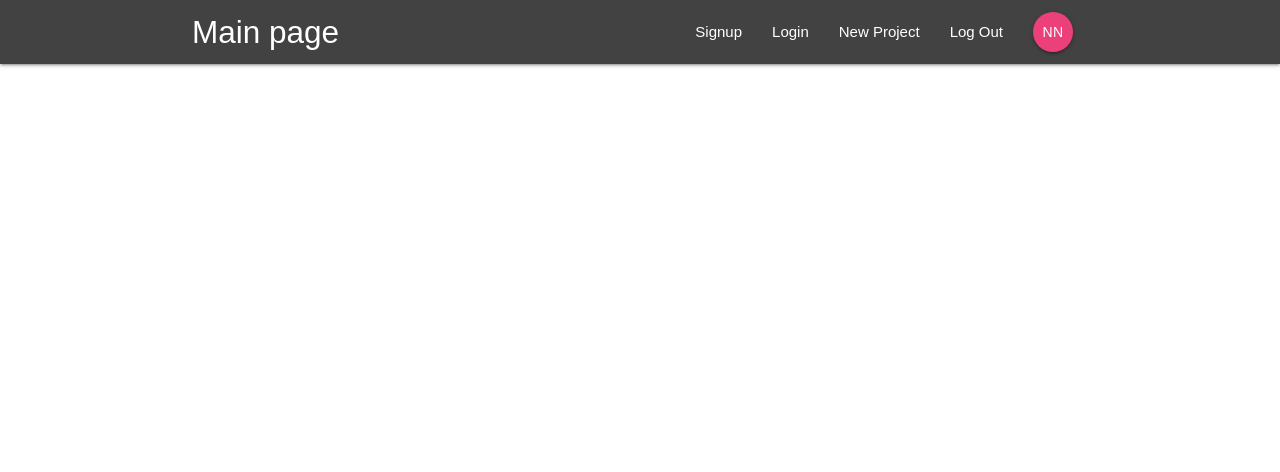
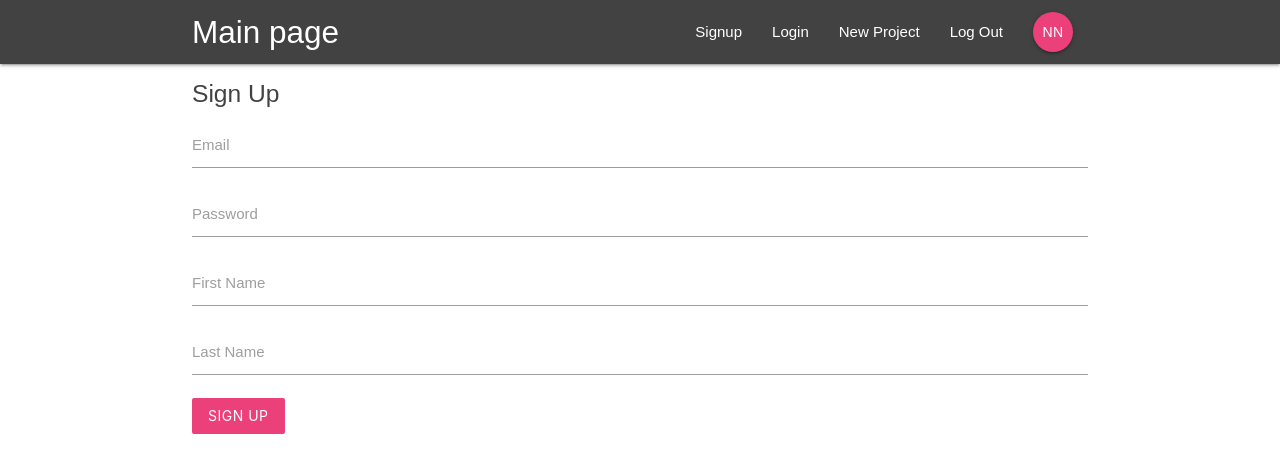
Before and after one commit to ciwwan1980/router-with-redux, a React (Create React App) app: page /signup in a window 1280 px wide. Shown: the top 472 px of the page. Built offline with nearby package versions, Linux system fonts and the light colour scheme.

Commit message:
importing-script-from-materilize-and-setting-signin-sighnout-state

```diff
--- a/public/index.html
+++ b/public/index.html
@@ -40,6 +40,9 @@
       To begin the development, run `npm start` or `yarn start`.
       To create a production bundle, use `npm run build` or `yarn build`.
     -->
+
+    <!-- // loading javascript from materialize to overcome the input value over the label -->
+
     <script src="https://cdnjs.cloudflare.com/ajax/libs/materialize/1.0.0-beta/js/materialize.min.js"></script>
   </body>
 </html>
--- a/src/App.js
+++ b/src/App.js
@@ -3,6 +3,8 @@
 import Navbar from './components/layout/Navbar'
 import Dashboard from './components/dashboard/Dashboard'
 import ProjectDetails from './components/projects/ProjectDetails'
+import SignIn from './components/auth/SignIn'
+import SignUp from './components/auth/SignUp'
 
 class App extends Component {
   render() {
@@ -13,6 +15,8 @@
           <Switch>
             <Route exact path='/' component={Dashboard} />
             <Route path='/project/:id' component={ProjectDetails}/>
+              <Route path='/signin' component={SignIn} />
+              <Route path='/signup' component={SignUp} />
           </Switch>
         </div>
       </BrowserRouter>
--- /dev/null
+++ b/src/components/auth/SignIn.js
@@ -0,0 +1,36 @@
+import React, { Component } from 'react'
+
+class SignIn extends Component {
+  state = {
+
+  }
+  handleChange = (e) => {
+ console.log(e)
+  }
+  handleSubmit = (e) => {
+    e.preventDefault();
+    console.log(e);
+  }
+  render() {
+    return (
+      <div className="container">
+        <form className="white" onSubmit={this.handleSubmit}>
+          <h5 className="grey-text text-darken-3">Sign In</h5>
+          <div className="input-field">
+            <label htmlFor="email">Email</label>
+            <input type="email" id='email' onChange={this.handleChange} />
+          </div>
+          <div className="input-field">
+            <label htmlFor="password">Password</label>
+            <input type="password" id='password' onChange={this.handleChange} />
+          </div>
+          <div className="input-field">
+            <button className="btn pink lighten-1 z-depth-0">Login</button>
+          </div>
+        </form>
+      </div>
+    )
+  }
+}
+
+export default SignIn
--- /dev/null
+++ b/src/components/auth/SignUp.js
@@ -0,0 +1,44 @@
+import React, { Component } from 'react'
+
+class SignUp extends Component {
+  state = {
+
+  }
+  handleChange = (e) => {
+console.log(e)
+  }
+  handleSubmit = (e) => {
+    e.preventDefault();
+    console.log(e);
+  }
+  render() {
+    return (
+      <div className="container">
+        <form className="white" onSubmit={this.handleSubmit}>
+          <h5 className="grey-text text-darken-3">Sign Up</h5>
+          <div className="input-field">
+            <label htmlFor="email">Email</label>
+            <input type="email" id='email' onChange={this.handleChange} />
+          </div>
+          <div className="input-field">
+            <label htmlFor="password">Password</label>
+            <input type="password" id='password' onChange={this.handleChange} />
+          </div>
+          <div className="input-field">
+            <label htmlFor="firstName">First Name</label>
+            <input type="text" id='firstName' onChange={this.handleChange} />
+          </div>
+          <div className="input-field">
+            <label htmlFor="lastName">Last Name</label>
+            <input type="text" id='lastName' onChange={this.handleChange} />
+          </div>
+          <div className="input-field">
+            <button className="btn pink lighten-1 z-depth-0">Sign Up</button>
+          </div>
+        </form>
+      </div>
+    )
+  }
+}
+
+export default SignUp
--- a/src/components/layout/SignedOutLinks.js
+++ b/src/components/layout/SignedOutLinks.js
@@ -5,8 +5,8 @@
   return (
     <div>
       <ul className="right">
-        <li><NavLink to='/signup'>Signup</NavLink></li>
-        <li><NavLink to='/signin'>Login</NavLink></li>
+        <li><NavLink to="/">Signup</NavLink></li>
+        <li><NavLink to="/">Login</NavLink></li>
       </ul>
     </div>
   )
```
